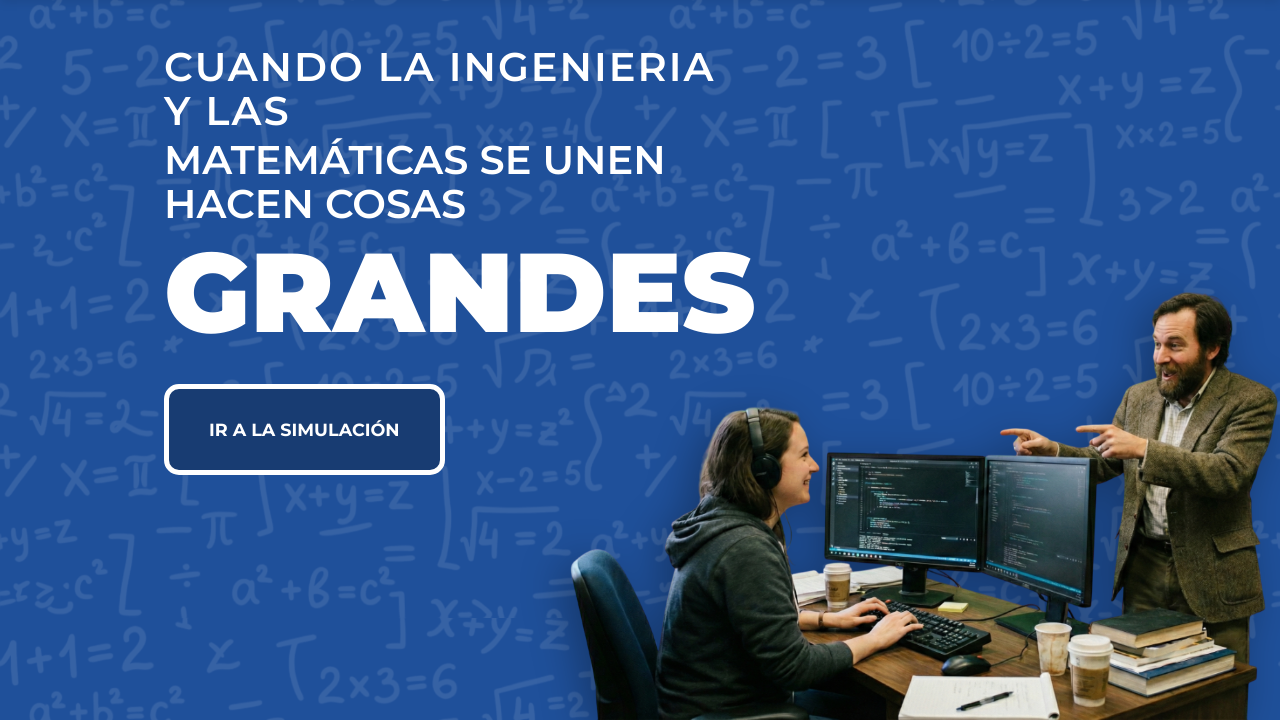
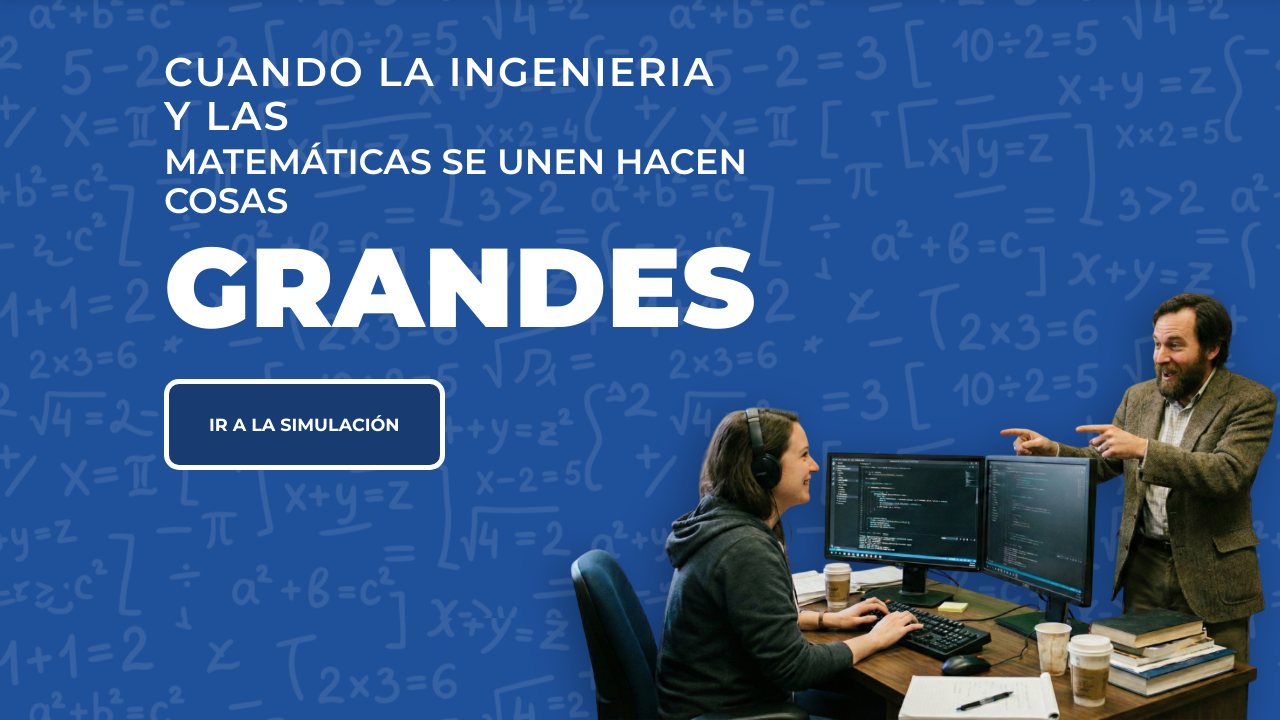
Before and after one commit to Zilecito18/EDO-educational-website, a FastAPI app: page / in a window 1280 px wide. Shown: the part 80-800 px from the top of the page. Run offline with FastAPI, Linux system fonts and the light colour scheme.

Commit message:
text mid

```diff
--- a/static/css/styles.css
+++ b/static/css/styles.css
@@ -141,7 +141,7 @@ header {
 }
 
 .text-mid {
-    font-size: 2.5rem;
+    font-size: 2.2rem;
     color: var(--color-white);
     font-weight: 600;
     margin-bottom: 5px;
```
